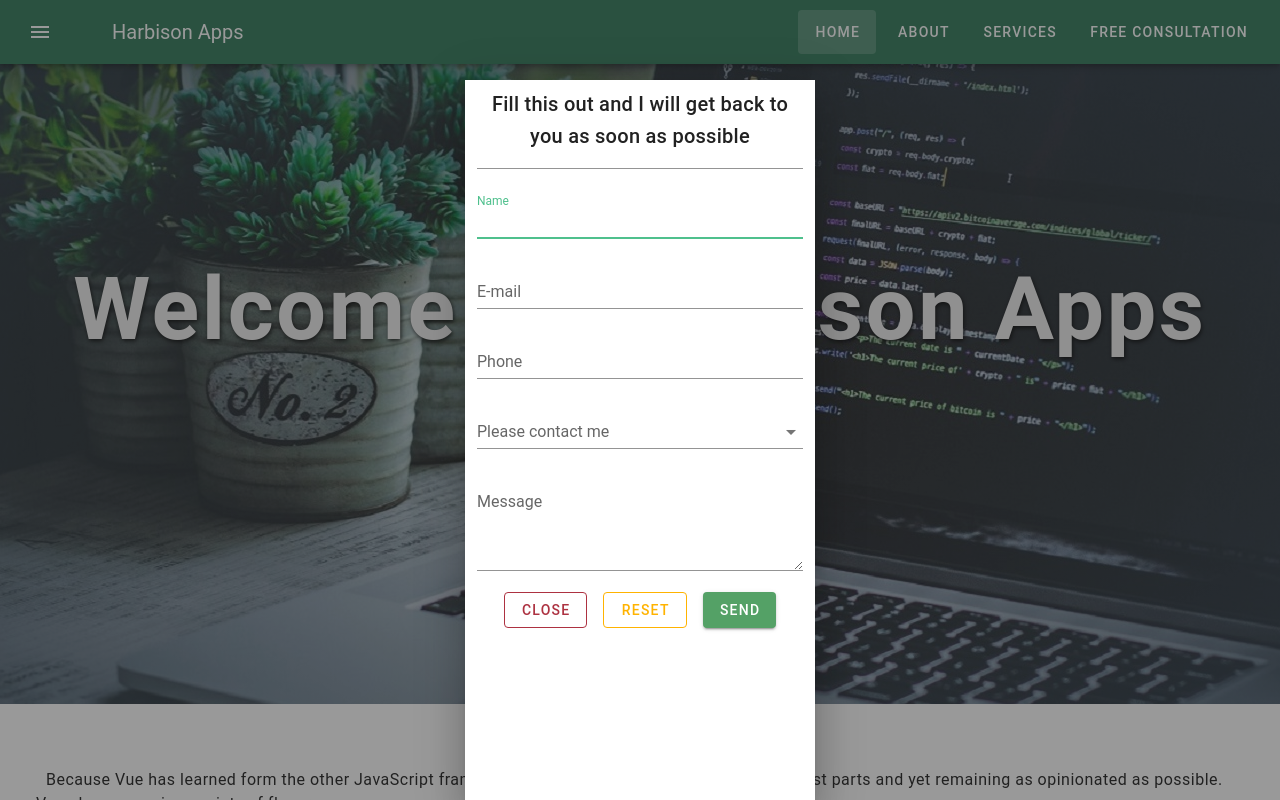
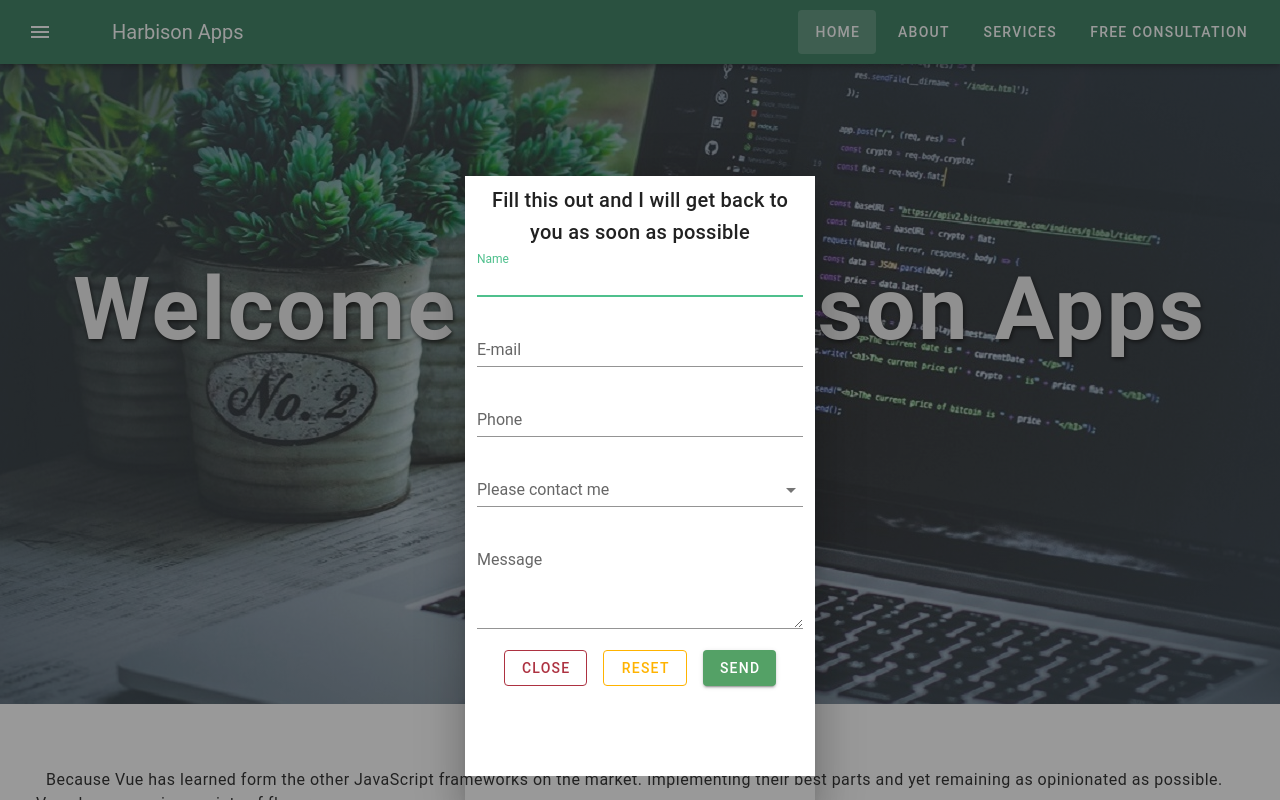
Before and after one commit to harbisonApps/vue-harbison-apps, a Vue app: page / in a window 1280 px wide. Both pictures are taken after a click on the button "FREE CONSULTATION". Shown: the top 800 px of the page. Built offline with nearby package versions, Linux system fonts and the light colour scheme.

Commit message:
Bottom Sheet Update

```diff
--- a/src/App.vue
+++ b/src/App.vue
@@ -64,8 +64,8 @@
         <router-view/>
       <!-- </v-container> -->
       <div class="text-center">
-        <v-bottom-sheet v-model="sheet" inset width="350">
-          <v-sheet class="text-center mb-6" height="725px" >
+        <v-bottom-sheet v-model="sheet" scrollable inset width="350">
+          <v-sheet class="text-center mb-6" height="600px" >
             <div class="mx-3 pt-2">
               <div class="title">Fill this out and I will get back to you as soon as possible
               </div>
@@ -77,7 +77,7 @@
                 lazy-validation
               >
                 <input type="hidden" name="bot-field" />
-                <v-text-field hidden v-model="form.contactForm"
+                <v-text-field v-show="!show" v-model="form.contactForm"
                 ></v-text-field>
                 <v-text-field v-model="form.name" ref="name"
                   :rules="nameRules" autofocus aria-placeholder="Your name is required"
@@ -126,6 +126,7 @@
     Navbar, NavDrawer
   },
   data: () => ({
+    show: true,
     valid: true,
     drawer: false,
     sheet: false,
```
